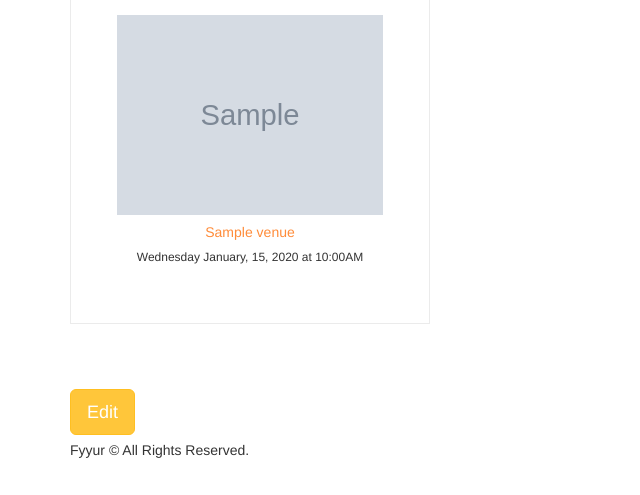
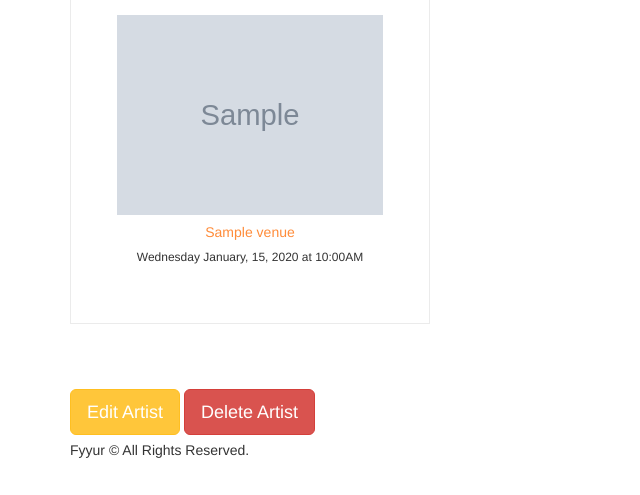
Before and after one commit to kekubezos/Fyyur, a Flask app: page /artists/1 in a window 1280 px wide. Shown: the part 676-1171 px from the top of the page, without its empty margins (0-640 px from the left). Run offline with Flask 2, Linux system fonts and the light colour scheme; tables that the repository leaves empty hold one stand-in row (values such as "Sample post"); grey boxes marked "Sample" are stand-in pictures; some libraries are stand-ins or nearby versions.

Commit message:
fixed the delete

```diff
--- a/cd0046-SQL-and-Data-Modeling-for-the-Web-master/app.py
+++ b/cd0046-SQL-and-Data-Modeling-for-the-Web-master/app.py
@@ -1,7 +1,7 @@
 # ----------------------------------------------------------------------------#
 # Imports
 # ----------------------------------------------------------------------------#
-
+import sys
 import json
 import dateutil.parser
 import babel
@@ -227,14 +227,64 @@ def create_venue_submission():
     return render_template('pages/home.html')
 
 
-@app.route('/venues/<venue_id>', methods=['DELETE'])
+@app.route('/venues/<int:venue_id>/edit', methods=['GET'])
+def edit_venue(venue_id):
+    form = VenueForm()
+    # TODO: populate form with values from venue with ID <venue_id>
+    venue = Venue.query.get(venue_id)
+    return render_template('forms/edit_venue.html', form=form, venue=venue)
+
+
+@app.route('/venues/<int:venue_id>/edit', methods=['POST'])
+def edit_venue_submission(venue_id):
+    # TODO: take values from the form submitted, and update existing
+    # venue record with ID <venue_id> using the new attributes
+    form = VenueForm(request.form)
+    try:
+        venue = Venue.query.get(venue_id)
+
+        venue.name = form.name.data
+        venue.city = form.city.data
+        venue.state = form.state.data
+        venue.phone = form.phone.data
+        venue.genres = ",".join(form.genres.data)
+        venue.facebook_link = form.facebook_link.data
+        venue.image_link = form.image_link.data
+        venue.seeking_description = form.seeking_description.data
+        venue.website_link = form.website_link.data
+
+        db.session.add(venue)
+        db.session.commit()
+        flash("Venue " + venue.name + " was successfully edited!")
+    except:
+        db.session.rollback()
+        print(sys.exc_info())
+        flash("Venue was not edited successfully.")
+    finally:
+        db.session.close()
+    return redirect(url_for('show_venue', venue_id=venue_id))
+
+
+# Delete venue
+@app.route('/venues/<venue_id>/delete', methods=['GET'])
 def delete_venue(venue_id):
     # TODO: Complete this endpoint for taking a venue_id, and using
     # SQLAlchemy ORM to delete a record. Handle cases where the session commit could fail.
-
+    try:
+        db.session.query(Show).filter(Show.artist_id==venue_id).delete() # to take care of FK
+        venue = Venue.query.get(venue_id)
+        db.session.delete(venue)
+        db.session.commit()
+        flash('Venue' + venue.name + 'was deleted successfully.')
+    except:
+        db.session.rollback()
+        print(sys.exc_info())
+        flash('Venue was not deleted successfully.')
+    finally:
+        db.session.close()
     # BONUS CHALLENGE: Implement a button to delete a Venue on a Venue Page, have it so that
     # clicking that button delete it from the db then redirect the user to the homepage
-    return None
+    return redirect(url_for('index'))
 
 
 #  Artists
@@ -331,20 +381,9 @@ def show_artist(artist_id):
 @app.route('/artists/<int:artist_id>/edit', methods=['GET'])
 def edit_artist(artist_id):
     form = ArtistForm()
-    artist = {
-        "id":   Artist.id,
-        "name": Artist.name,
-        "genres": Artist.genres,
-        "city": Artist.city,
-        "state": Artist.state,
-        "phone": Artist.phone,
-        "website": Artist.website_link,
-        "facebook_link": Artist.facebook_link,
-        "seeking_venue": Artist.seeking_venue,
-        "seeking_description": Artist.seeking_description,
-        "image_link": Artist.image_link
-    }
+
     # TODO: populate form with fields from artist with ID <artist_id>
+    artist = Artist.query.get(artist_id)
     return render_template('forms/edit_artist.html', form=form, artist=artist)
 
 
@@ -352,37 +391,53 @@ def edit_artist(artist_id):
 def edit_artist_submission(artist_id):
     # TODO: take values from the form submitted, and update existing
     # artist record with ID <artist_id> using the new attributes
+    form = ArtistForm(request.form)
+    try:
+        artist = Artist.query.get(artist_id)
+
+        artist.name = form.name.data
+        artist.city = form.city.data
+        artist.state = form.state.data
+        artist.phone = form.phone.data
+        artist.genres = ",".join(form.genres.data)  #
+        artist.facebook_link = form.facebook_link.data
+        artist.image_link = form.image_link.data
+        artist.seeking_venue = form.seeking_venue.data
+        artist.seeking_description = form.seeking_description.data
+        artist.website_link = form.website_link.data
+
+        db.session.add(artist)
+        db.session.commit()
+        flash("Artist " + artist.name + " was successfully edited!")
+
+    except:
+        db.session.rollback()
+        print(sys.exc_info())
+        flash("Artist was not edited successfully.")
+    finally:
+        db.session.close()
 
     return redirect(url_for('show_artist', artist_id=artist_id))
 
 
-@app.route('/venues/<int:venue_id>/edit', methods=['GET'])
-def edit_venue(venue_id):
-    form = VenueForm()
-    venue = {
-        "id": Venue.id,
-        "name": Venue.name,
-        "genres": Venue.genres,
-        "address": Venue.address,
-        "city": Venue.city,
-        "state": Venue.state,
-        "phone": Venue.phone,
-        "website": Venue.website_link,
-        "facebook_link": Venue.facebook_link,
-        "seeking_talent": Venue.seeking_talent,
-        "seeking_description": Venue.seeking_description,
-        "image_link": Venue.image_link
-    }
-    # TODO: populate form with values from venue with ID <venue_id>
-    return render_template('forms/edit_venue.html', form=form, venue=venue)
+# Delete Artist
+@app.route('/artists/<artist_id>/delete', methods=['GET'])
+def delete_artist(artist_id):
+    try:
+        #delete all FK first
+        db.session.query(Show).filter(Show.artist_id==artist_id).delete() # to take care of FK
+        artist = Artist.query.get(artist_id)
+        db.session.delete(artist)
+        db.session.commit()
+        flash("Artist " + artist.name + " was deleted successfully!")
+    except:
+        db.session.rollback()
+        print(sys.exc_info())
+        flash("Artist was not deleted successfully.")
+    finally:
+        db.session.close()
 
-
-@app.route('/venues/<int:venue_id>/edit', methods=['POST'])
-def edit_venue_submission(venue_id):
-    # TODO: take values from the form submitted, and update existing
-    # venue record with ID <venue_id> using the new attributes
-    return redirect(url_for('show_venue', venue_id=venue_id))
-
+    return redirect(url_for('index'))
 
 #  Create Artist
 #  ----------------------------------------------------------------
--- a/cd0046-SQL-and-Data-Modeling-for-the-Web-master/templates/pages/show_artist.html
+++ b/cd0046-SQL-and-Data-Modeling-for-the-Web-master/templates/pages/show_artist.html
@@ -72,6 +72,11 @@
 	</div>
 </section>
 
-<a href="/artists/{{ artist.id }}/edit"><button class="btn btn-primary btn-lg">Edit</button></a>
+<a href="/artists/{{ artist.id }}/edit"><button class="btn btn-primary btn-lg" aria-label="Edit artist: {{ artist
+.name }}">Edit Artist</button></a>
+
+<a href="/artists/{{ artist.id }}/delete"><button class="btn btn-danger btn-lg" aria-label="Delete artist: {{ artist
+.name }}">Delete Artist</button></a>
+
 
 {% endblock %}
--- a/cd0046-SQL-and-Data-Modeling-for-the-Web-master/templates/pages/show_venue.html
+++ b/cd0046-SQL-and-Data-Modeling-for-the-Web-master/templates/pages/show_venue.html
@@ -75,6 +75,8 @@
 	</div>
 </section>
 
-<a href="/venues/{{ venue.id }}/edit"><button class="btn btn-primary btn-lg">Edit</button></a>
+<a href="/venues/{{ venue.id }}/edit"><button class="btn btn-primary btn-lg">Edit Venue</button></a>
+
+<a href="/venues/{{ venue.id }}/delete"><button class="btn btn-danger btn-lg">Delete Venue</button></a>
 
 {% endblock %}
```
